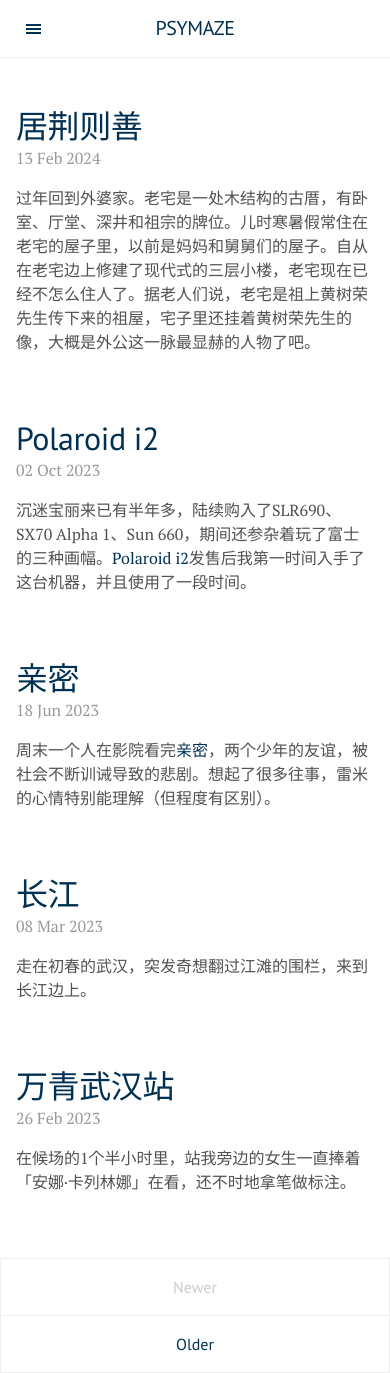
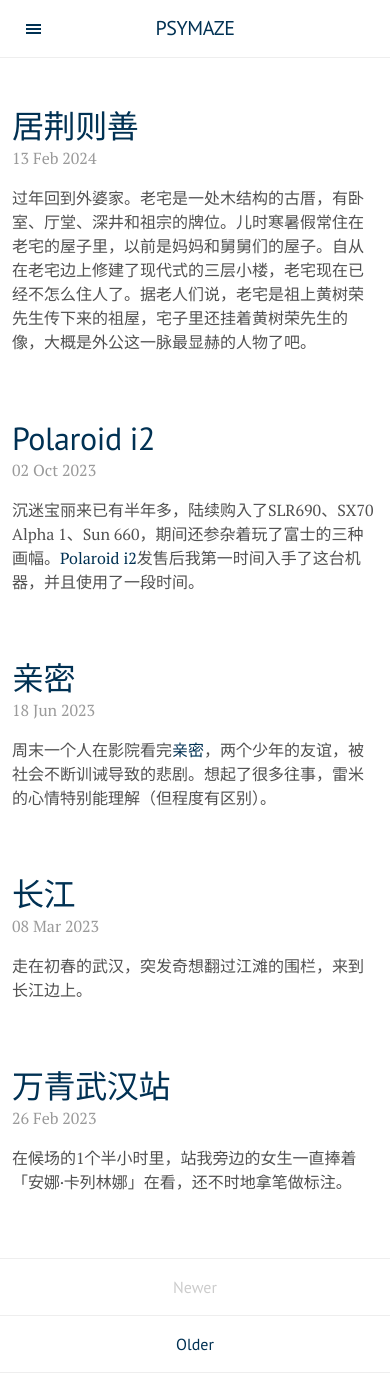
Before and after one commit to psymaze/psymaze.github.io, a Jekyll site: the page built from index.html, in a window 390 px wide. Built offline with Jekyll 4.4.1, drawn with Linux system fonts in a browser that asks for light colours; the list of posts is cut into pages by our own code.

Commit message:
Update lanyon.css

```diff
--- a/public/css/lanyon.css
+++ b/public/css/lanyon.css
@@ -553,3 +553,35 @@ a.pagination-item:hover {
 .layout-reverse.sidebar-overlay #sidebar-checkbox:checked ~ .sidebar {
   box-shadow: -.25rem 0 .5rem rgba(0,0,0,.1);
 }
+
+/* 根据Claude建议在lanyon.css中添加以下代码 */
+
+/* 优化移动端字体大小和间距 */
+@media (max-width: 48em) {
+  html {
+    font-size: 16px;
+  }
+
+  .container {
+    padding-left: 0.75rem;
+    padding-right: 0.75rem;
+  }
+
+  .sidebar {
+    width: 90%;
+    left: -90%;
+  }
+}
+
+/* 优化移动端触摸体验 */
+@media (hover: none) {
+  .sidebar-nav-item:active {
+    background-color: rgba(255,255,255,.1);
+    border-color: transparent;
+  }
+}
+
+/* 优化移动端滚动 */
+.sidebar {
+  -webkit-overflow-scrolling: touch;
+}
```
